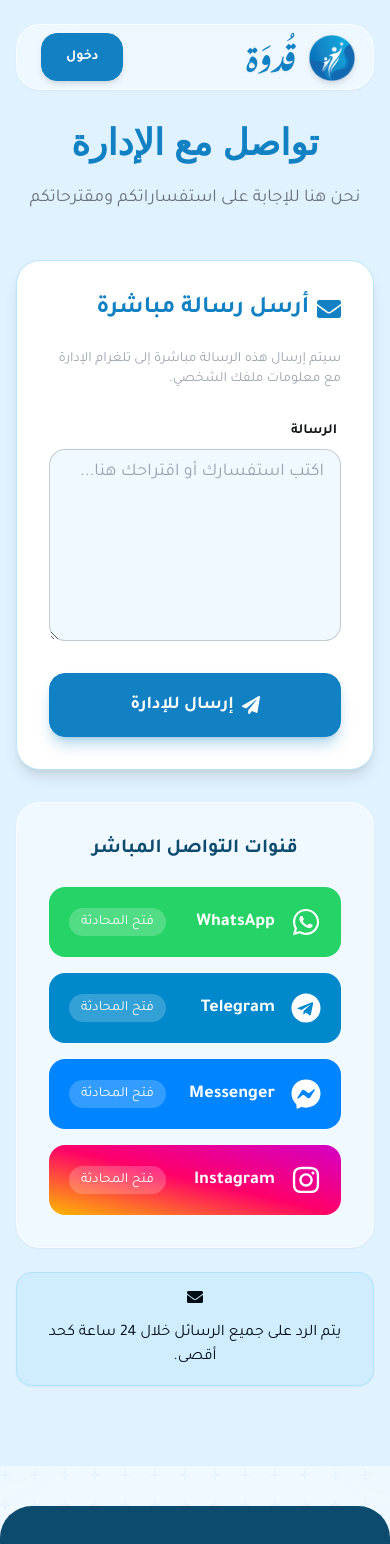
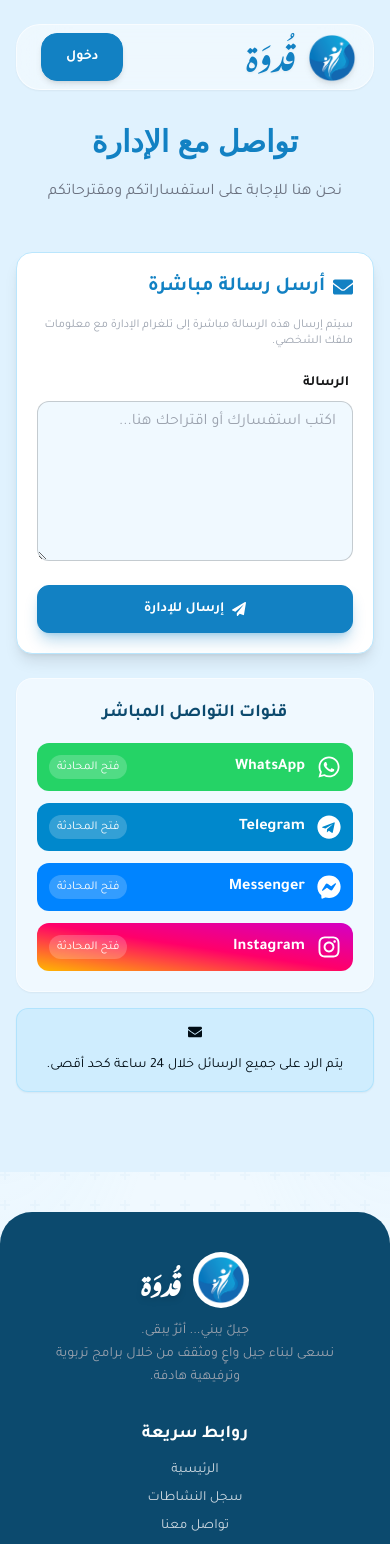
Before and after one commit to subhi-muhshieh/Qudwa, a Next.js app: page /contact in a window 390 px wide. Shown: the top 1544 px of the page. Built offline with nearby package versions, Linux system fonts and the light colour scheme; no server answers; a web font is replaced by a local one.

Commit message:
fixed contact buttons overlapping left side of screen

```diff
--- a/app/contact/page.js
+++ b/app/contact/page.js
@@ -14,28 +14,28 @@
   const socialLinks = [
     {
       name: 'WhatsApp',
-      icon: <FaWhatsapp className="text-3xl" />,
+      icon: <FaWhatsapp className="text-2xl sm:text-3xl" />,
       url: 'https://wa.me/963980931111',
       color: 'bg-[#25D366] hover:bg-[#128C7E]',
       textColor: 'text-white'
     },
     {
       name: 'Telegram',
-      icon: <FaTelegram className="text-3xl" />,
-      url: 'https://t.me/QudwaAssoc', // Replace with Admin Telegram Username
+      icon: <FaTelegram className="text-2xl sm:text-3xl" />,
+      url: 'https://t.me/QudwaAssoc',
       color: 'bg-[#0088cc] hover:bg-[#007db3]',
       textColor: 'text-white'
     },
     {
       name: 'Messenger',
-      icon: <FaFacebookMessenger className="text-3xl" />,
+      icon: <FaFacebookMessenger className="text-2xl sm:text-3xl" />,
       url: 'https://m.me/QudwaAssoc',
       color: 'bg-[#0084FF] hover:bg-[#006BCE]',
       textColor: 'text-white'
     },
     {
       name: 'Instagram',
-      icon: <FaInstagram className="text-3xl" />,
+      icon: <FaInstagram className="text-2xl sm:text-3xl" />,
       url: 'https://instagram.com/QudwaAssoc',
       color: 'bg-gradient-to-tr from-[#FFB800] via-[#FF0069] to-[#D300C5]',
       textColor: 'text-white'
@@ -93,21 +93,21 @@
 
         {/* Header */}
         <div className="text-center mb-12">
-          <h1 className="text-4xl md:text-5xl font-bold text-primary mb-4 font-slogan">تواصل مع الإدارة</h1>
-          <p className="text-gray-500 text-lg">نحن هنا للإجابة على استفساراتكم ومقترحاتكم</p>
+          <h1 className="text-3xl sm:text-4xl md:text-5xl font-bold text-primary mb-4 font-slogan">تواصل مع الإدارة</h1>
+          <p className="text-gray-500 text-base sm:text-lg">نحن هنا للإجابة على استفساراتكم ومقترحاتكم</p>
         </div>
 
-        <div className="flex flex-col lg:grid lg:grid-cols-2 gap-8 items-start">
+        <div className="flex flex-col lg:grid lg:grid-cols-2 gap-6 sm:gap-8 items-start">
 
           {/* Right Side: Message Form */}
           <motion.div
             initial={{ opacity: 0, x: 20 }} animate={{ opacity: 1, x: 0 }} transition={{ duration: 0.5 }}
-            className="bg-white rounded-3xl p-8 shadow-lg border border-base-300 w-full relative z-10"
+            className="bg-white rounded-2xl sm:rounded-3xl p-5 sm:p-8 shadow-lg border border-base-300 w-full relative z-10"
           >
-            <h2 className="text-2xl font-bold text-primary mb-6 flex items-center gap-2">
+            <h2 className="text-xl sm:text-2xl font-bold text-primary mb-4 sm:mb-6 flex items-center gap-2">
               <FaEnvelope /> أرسل رسالة مباشرة
             </h2>
-            <p className="text-gray-400 text-sm mb-6">
+            <p className="text-gray-400 text-xs sm:text-sm mb-4 sm:mb-6">
               سيتم إرسال هذه الرسالة مباشرة إلى تلغرام الإدارة مع معلومات ملفك الشخصي.
             </p>
 
@@ -115,7 +115,7 @@
               <div className="form-control">
                 <label className="label"><span className="label-text font-bold">الرسالة</span></label>
                 <textarea
-                  className="textarea textarea-bordered h-48 text-lg rounded-2xl"
+                  className="textarea textarea-bordered h-40 sm:h-48 text-base sm:text-lg rounded-xl sm:rounded-2xl"
                   placeholder="اكتب استفسارك أو اقتراحك هنا..."
                   value={message}
                   onChange={(e) => setMessage(e.target.value)}
@@ -126,7 +126,7 @@
               <button
                 type="submit"
                 disabled={sending}
-                className="btn btn-primary btn-lg w-full rounded-2xl text-white shadow-lg shadow-primary/30 mt-4 gap-2"
+                className="btn btn-primary btn-md sm:btn-lg w-full rounded-xl sm:rounded-2xl text-white shadow-lg shadow-primary/30 mt-2 sm:mt-4 gap-2"
               >
                 {sending ? <><FaSpinner className="animate-spin" /> جاري الإرسال...</> : <><FaPaperPlane /> إرسال للإدارة</>}
               </button>
@@ -136,31 +136,33 @@
           {/* Left Side: Social Links */}
           <motion.div
             initial={{ opacity: 0, x: -20 }} animate={{ opacity: 1, x: 0 }} transition={{ duration: 0.5, delay: 0.2 }}
-            className="space-y-6 w-full relative z-10"
+            className="space-y-4 sm:space-y-6 w-full relative z-10"
           >
-             <div className="bg-white/50 backdrop-blur-sm rounded-3xl p-8 border border-white/50 shadow-sm">
-                <h3 className="text-xl font-bold text-neutral mb-6 text-center lg:text-right">قنوات التواصل المباشر</h3>
-                <div className="grid gap-4">
+             <div className="bg-white/50 backdrop-blur-sm rounded-2xl sm:rounded-3xl p-5 sm:p-8 border border-white/50 shadow-sm">
+                <h3 className="text-lg sm:text-xl font-bold text-neutral mb-4 sm:mb-6 text-center lg:text-right">قنوات التواصل المباشر</h3>
+                <div className="grid gap-3 sm:gap-4">
                   {socialLinks.map((link, idx) => (
                     <a
                       key={idx}
                       href={link.url}
                       target="_blank"
                       rel="noopener noreferrer"
-                      className={`flex items-center justify-between p-5 rounded-2xl transition-all duration-300 transform hover:scale-[1.02] hover:shadow-xl ${link.color} ${link.textColor}`}
+                      className={`flex items-center justify-between p-3 sm:p-5 rounded-xl sm:rounded-2xl transition-all duration-300 transform hover:scale-[1.02] hover:shadow-xl ${link.color} ${link.textColor}`}
                     >
-                      <div className="flex items-center gap-4">
+                      <div className="flex items-center gap-3 sm:gap-4">
                         {link.icon}
-                        <span className="font-bold text-lg">{link.name}</span>
+                        <span className="font-bold text-base sm:text-lg">{link.name}</span>
                       </div>
-                      <span className="text-sm bg-white/20 px-3 py-1 rounded-full whitespace-nowrap">فتح المحادثة</span>
+                      <span className="text-xs sm:text-sm bg-white/20 px-2 sm:px-3 py-1 rounded-full whitespace-nowrap">
+                        فتح المحادثة
+                      </span>
                     </a>
                   ))}
                 </div>
              </div>
 
-             <div className="alert alert-info bg-info/10 border-info/20 text-info-content rounded-2xl shadow-sm">
-                <FaEnvelope />
+             <div className="alert alert-info bg-info/10 border-info/20 text-info-content rounded-xl sm:rounded-2xl shadow-sm text-sm sm:text-base">
+                <FaEnvelope className="shrink-0" />
                 <span>يتم الرد على جميع الرسائل خلال 24 ساعة كحد أقصى.</span>
              </div>
           </motion.div>
--- a/app/dashboard/page.js
+++ b/app/dashboard/page.js
@@ -231,45 +231,45 @@
     {/* Glowing Background Effect */}
     <div className="absolute -inset-1 bg-gradient-to-r from-primary to-secondary rounded-[2.6rem] blur opacity-25 group-hover:opacity-50 transition duration-1000 group-hover:duration-200"></div>
 
-          <div className="card w-full bg-gradient-to-br from-primary via-secondary to-accent text-white shadow-2xl rounded-[2.5rem] relative overflow-hidden">
+    <div className="card w-full bg-gradient-to-br from-primary via-secondary to-accent text-white shadow-2xl rounded-[2rem] md:rounded-[2.5rem] relative overflow-hidden">
 
       {/* Decorative circles */}
       <div className="absolute top-0 right-0 -mr-20 -mt-20 w-80 h-80 rounded-full bg-white/10 blur-3xl"></div>
       <div className="absolute bottom-0 left-0 -ml-20 -mb-20 w-60 h-60 rounded-full bg-black/10 blur-3xl"></div>
 
-            <div className="card-body p-8 md:p-12 relative z-10">
+      <div className="card-body p-5 sm:p-8 md:p-12 relative z-10">
 
         {/* Header Badge */}
-              <div className="flex flex-col md:flex-row justify-between items-start md:items-center mb-8 gap-4">
-                 <div className="badge bg-white/20 border-0 text-white backdrop-blur-md px-4 py-3 h-auto gap-2 text-sm font-bold shadow-sm">
+        <div className="flex flex-col sm:flex-row justify-between items-start sm:items-center mb-6 md:mb-8 gap-3">
+           <div className="badge bg-white/20 border-0 text-white backdrop-blur-md px-3 py-2 sm:px-4 sm:py-3 h-auto gap-2 text-xs sm:text-sm font-bold shadow-sm">
               <FaCalendarAlt className="animate-pulse" />
               <span>النشاط القادم</span>
            </div>
            {upcomingActivity.activity_date && (
-                    <div className="text-blue-100 font-medium bg-black/10 px-4 py-2 rounded-xl">
+              <div className="text-blue-100 font-medium bg-black/10 px-3 py-1.5 sm:px-4 sm:py-2 rounded-lg sm:rounded-xl text-sm">
                 {upcomingActivity.activity_date}
               </div>
            )}
         </div>
 
         {/* Content Split: Text vs Image */}
-              <div className="flex flex-col lg:flex-row gap-8 lg:gap-14 items-center">
+        <div className="flex flex-col lg:flex-row gap-6 lg:gap-14 items-center">
 
           {/* Right Side: Text */}
-                <div className="w-full lg:w-1/2 text-right space-y-6 order-2 lg:order-1">
-                  <h2 className="text-4xl md:text-5xl font-black leading-tight drop-shadow-md">
+          <div className="w-full lg:w-1/2 text-right space-y-4 md:space-y-6 order-2 lg:order-1">
+            <h2 className="text-2xl sm:text-3xl md:text-4xl lg:text-5xl font-black leading-tight drop-shadow-md">
               {upcomingActivity.title}
             </h2>
-                  <p className="text-lg md:text-xl text-blue-50 opacity-90 leading-relaxed font-light">
+            <p className="text-base sm:text-lg md:text-xl text-blue-50 opacity-90 leading-relaxed font-light">
               {upcomingActivity.short_description}
             </p>
 
-                  <div className="pt-4 flex flex-wrap gap-4">
+            <div className="pt-2 md:pt-4">
               <button
                 onClick={() => setSelectedActivity(upcomingActivity)}
-                      className="btn btn-lg bg-white text-primary hover:bg-blue-50 border-none rounded-2xl px-10 shadow-xl w-full md:w-auto"
+                className="btn btn-md sm:btn-lg bg-white text-primary hover:bg-blue-50 border-none rounded-xl sm:rounded-2xl px-6 sm:px-10 shadow-xl w-full sm:w-auto text-sm sm:text-base"
               >
-                        التفاصيل والتسجيل <FaArrowLeft />
+                  التفاصيل والتسجيل <FaArrowLeft className="mr-1" />
               </button>
             </div>
           </div>
@@ -277,7 +277,7 @@
           {/* Left Side: Image */}
           <div className="w-full lg:w-1/2 order-1 lg:order-2 flex justify-center lg:justify-end">
              {upcomingActivity.image_url ? (
-                      <div className="relative w-full max-w-md h-64 md:h-80 rounded-3xl overflow-hidden shadow-2xl border-4 border-white/20 transform rotate-2 hover:rotate-0 transition-all duration-500">
+                <div className="relative w-full max-w-md h-48 sm:h-64 md:h-80 rounded-2xl md:rounded-3xl overflow-hidden shadow-2xl border-4 border-white/20 transform rotate-1 sm:rotate-2 hover:rotate-0 transition-all duration-500">
                   <img
                     src={upcomingActivity.image_url}
                     alt="Upcoming Activity"
```
Lines whose indentation alone changed are shown as unchanged.
